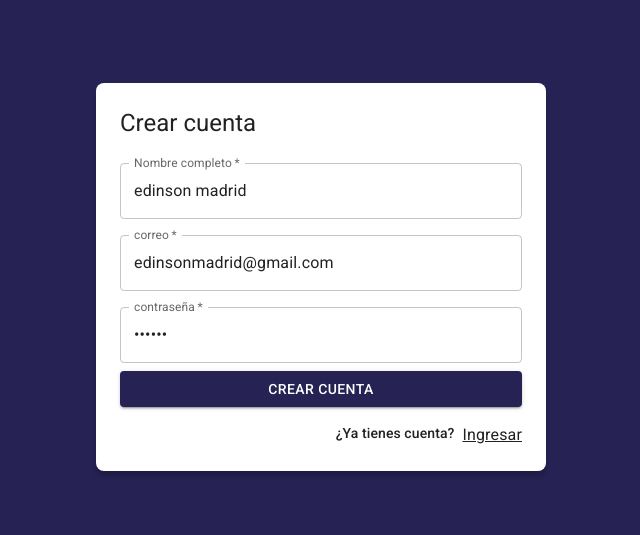
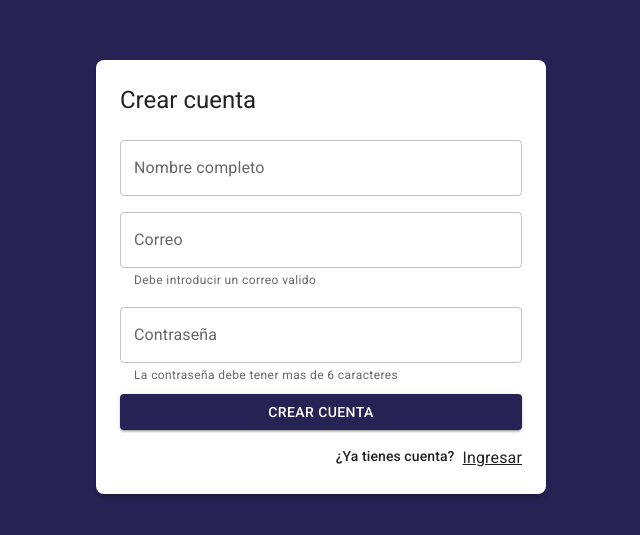
Before and after one commit to edinsondevs/React-con-Fernando-Herrera, a React (Vite) app in the folder 08-journal-app/: page /auth/register in a window 1280 px wide. Shown: the part 123-658 px from the top of the page, without its empty margins (319-959 px from the left). Built offline with nearby package versions, Linux system fonts and the light colour scheme.

Commit message:
add journal

```diff
--- a/08-journal-app/src/auth/pages/RegisterPage.jsx
+++ b/08-journal-app/src/auth/pages/RegisterPage.jsx
@@ -6,39 +6,45 @@ import Link from "@mui/material/Link";
 import { Link as RouterLink } from "react-router-dom";
 import { AuthLayout } from "../layout/AuthLayout";
 import { useForm } from "../../hooks";
+import { useState } from "react";
+import { startCreatingUserWithEmailPassword } from './../../store/auth/thunks';
+import { useDispatch } from 'react-redux';
 
 const initialDataForm = {
-	name: "edinson madrid",
-	email: "edinsonmadrid@gmail.com",
-	password: "123456",
+	displayName: "",
+	email: "",
+	password: "",
 };
 
 // Validacion para el useForm del formulario
 const formValidations = {
-	name: [(value) => value.length >= 3, "Debe introducir un nombre valido" ],
+	displayName: [(value) => value.length >= 3, "Debe introducir un nombre valido" ],
 	email: [ (value) => value.includes("@"), "Debe introducir un correo valido" ],
 	password: [ (value) => value.length >= 6, "La contraseña debe tener mas de 6 caracteres" ],
 };
 
 export const RegisterPage = () => {
+	const [formSubmitted, setFormSubmitted] = useState(false);
 	const {
 		formState,
 		onInputChange,
-		name,
+		displayName,
 		nameValid,
 		email,
 		emailValid,
 		password,
 		passwordValid,
+		isFormValid,
 	} = useForm(initialDataForm, formValidations);
+	const dispatch = useDispatch();
 
 	const onSubmit = (event) => {
 		event.preventDefault();
-		console.log({ name, email, password });
-		// dispatch()
+		setFormSubmitted(true);
+		if (!isFormValid) return;
+		dispatch(startCreatingUserWithEmailPassword(formState));
 	};
 
-	console.log(nameValid)
 	return (
 		<AuthLayout title='Crear cuenta'>
 			<form onSubmit={onSubmit}>
@@ -53,10 +59,11 @@ export const RegisterPage = () => {
 							placeholder='Nombre completo'
 							fullWidth
 							label='Nombre completo'
-							name='name'
-							value={name}
-							required
+							name='displayName'
+							value={displayName}
 							onChange={onInputChange}
+							helperText={nameValid}
+							error={nameValid && formSubmitted}
 						/>
 					</Grid>
 					<Grid
@@ -68,10 +75,11 @@ export const RegisterPage = () => {
 							type='email'
 							placeholder='correo@gmail.com'
 							fullWidth
-							label='correo'
+							label='Correo'
 							value={email}
 							name='email'
-							required
+							helperText={emailValid}
+							error={emailValid && formSubmitted}
 							onChange={onInputChange}
 						/>
 					</Grid>
@@ -84,11 +92,12 @@ export const RegisterPage = () => {
 							type='password'
 							placeholder='Contraseña'
 							fullWidth
-							label='contraseña'
+							label='Contraseña'
 							value={password}
 							name='password'
-							required
 							onChange={onInputChange}
+							helperText={passwordValid}
+							error={passwordValid && formSubmitted}
 						/>
 					</Grid>
 					<Grid
--- a/08-journal-app/src/firebase/providers.js
+++ b/08-journal-app/src/firebase/providers.js
@@ -1,4 +1,4 @@
-import { GoogleAuthProvider, signInWithPopup } from "firebase/auth";
+import { GoogleAuthProvider, createUserWithEmailAndPassword, signInWithPopup, updateProfile } from "firebase/auth";
 import { FirebaseAuth } from "./config";
 
 const googleProvider = new GoogleAuthProvider();
@@ -28,3 +28,29 @@ export const singInWithGoogle = async () => {
         }
     }
 };
+
+export const registerUserWithEmailPassword = async ({ email, password, displayName }) =>{
+
+    try {
+        const resp = await createUserWithEmailAndPassword(FirebaseAuth, email, password);
+        const { uid, photoURL } = resp.user
+
+        await updateProfile(FirebaseAuth.currentUser, {displayName});
+
+        return {
+            ok: true,
+            displayName,
+            photoURL,
+            email,
+            uid
+        }
+    } catch (error) {
+        const errorCode = error.code;
+        const errorMessage = error.message;
+        return {
+            ok: false,
+            errorMessage: errorMessage,
+            errorCode: errorCode,
+        }
+    }
+};
--- a/08-journal-app/src/hooks/useForm.js
+++ b/08-journal-app/src/hooks/useForm.js
@@ -1,4 +1,4 @@
-import { useState, useEffect } from "react";
+import { useState, useEffect, useMemo } from "react";
 
 export const useForm = (initialForm = {}, formValidations = {}) => {
 
@@ -8,6 +8,8 @@ export const useForm = (initialForm = {}, formValidations = {}) => {
     useEffect(() => {
         createValidators()
     },[ formState ]);
+
+    const isFormValid = useMemo(() => Object.values(formValidation).every(v => v === null),[formValidation]);
 
     const onInputChange = ({ target }) => {
         const { value, name } = target;
@@ -25,13 +27,11 @@ export const useForm = (initialForm = {}, formValidations = {}) => {
         const formCheckValues = {};
 
         for (const formField of Object.keys( formValidations )) {
-            // console.log(formField)
             const [ fn, errorMessage ] = formValidations[ formField ];
             formCheckValues[`${formField}Valid`] = fn(formState[formField]) ? null : errorMessage
         }
 
         setFormValidation(formCheckValues);
-
     }
 
     return {
@@ -39,6 +39,7 @@ export const useForm = (initialForm = {}, formValidations = {}) => {
         formState,
         onInputChange,
         onResetForm,
-        ...formValidation
+        ...formValidation,
+        isFormValid
     }
 }
--- a/08-journal-app/src/store/auth/authSlice.js
+++ b/08-journal-app/src/store/auth/authSlice.js
@@ -4,7 +4,7 @@ export const authSlice = createSlice({
     name: 'auth',
     initialState:{
         status: 'not-authenticated', // checking, not-authenticated, authenticated
-        ui: null,
+        uid: null,
         email: null,
         displayName: null,
         imagen: null,
@@ -15,21 +15,21 @@ export const authSlice = createSlice({
     //ACA VAN LAS FUNCIONES A REALIZAR
       login: (state, {payload} )=> {
         state.status= 'authenticated',
-        state.ui= null,
+        state.uid= payload.uid,
         state.email= payload.email,
         state.displayName= payload.displayName,
         state.imagen= null,
         state.photoURL= payload.photoURL,
         state.errorMessage= null
       },
-      logout: (state, payload )=> {
+      logout: (state, {payload} )=> {
         state.status= 'not-authenticated'; // checking, not-authenticated, authenticated
-        state.ui= null;
+        state.uid= null;
         state.email= null;
         state.displayName= null;
         state.imagen= null;
+        state.errorMessage = payload.errorMessage;
         state.photoURL= null;
-        state.errorMessage= payload.errorMessage;
       },
       checkingCredentials: (state)=>{
         state.status = 'checking';
--- a/08-journal-app/src/store/auth/thunks.js
+++ b/08-journal-app/src/store/auth/thunks.js
@@ -1,4 +1,4 @@
-import { singInWithGoogle } from "../../firebase/providers"
+import { registerUserWithEmailPassword, singInWithGoogle } from "../../firebase/providers"
 import { checkingCredentials, login, logout } from "./index"
 
 export const checkingAuthenticatication = (email, password) => {
@@ -11,10 +11,20 @@ export const startGoogleSignIn = () => {
     return async (dispatch) => {
         dispatch ( checkingCredentials())
         const result = await singInWithGoogle()
-        console.log ( {result})
+
         if( !result.ok ) dispatch ( logout( result.error) )
         dispatch ( login ( result ))
     }
 }
 
-export const first = (second) => {third}
+export const startCreatingUserWithEmailPassword = ({email, password, displayName}) => {
+    return async (dispatch) => {
+        dispatch( checkingCredentials() );
+
+        const resp = await registerUserWithEmailPassword({ email, password, displayName})
+        const { ok, uid, photoURL, errorMessage } = resp
+        if (!ok) return dispatch(logout({errorMessage}))
+
+        dispatch(login({uid, displayName, photoURL, email}))
+    }
+}
```
